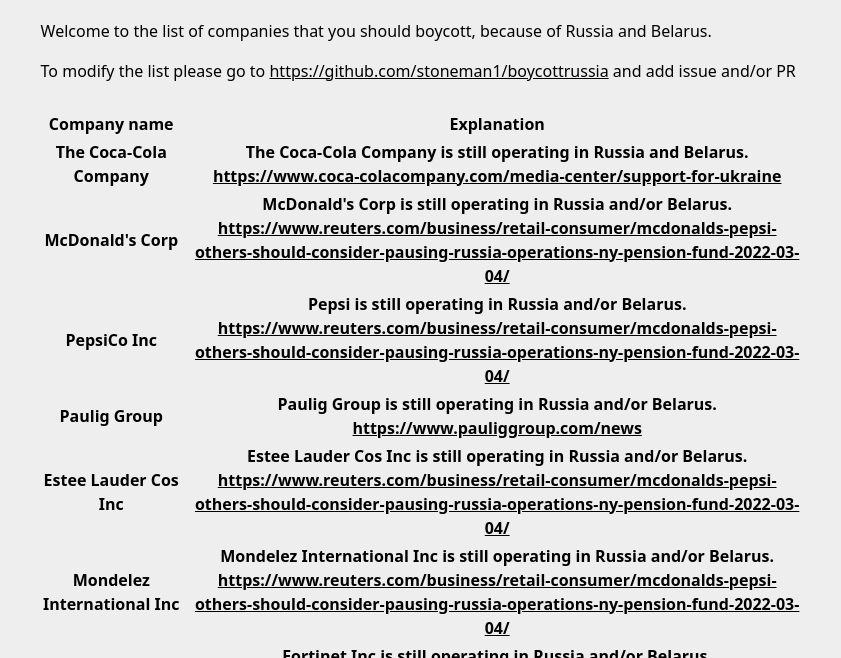
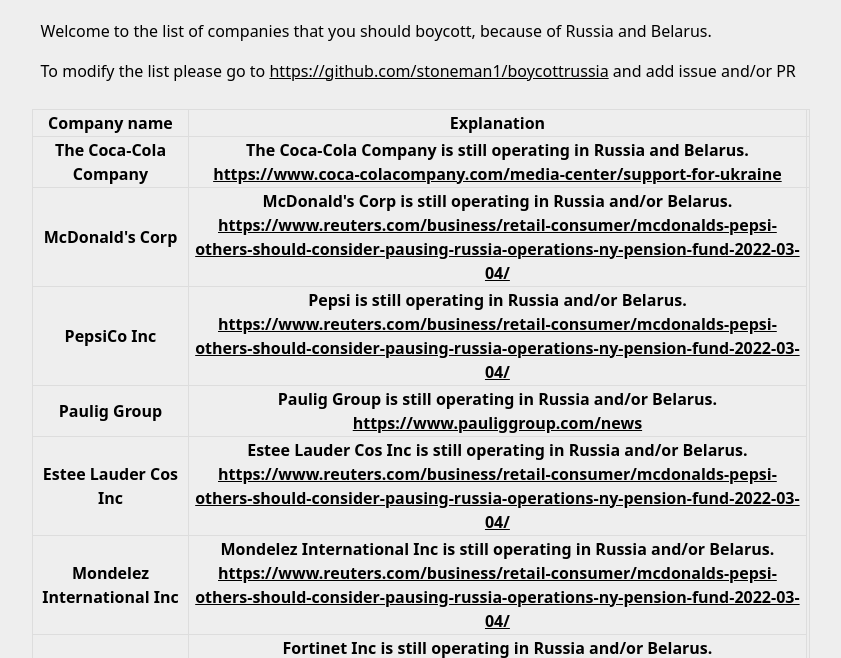
Before and after one commit to BoycottRussia/boycottrussia, a plain HTML site: page index.html in a window 1280 px wide. Shown: the part 72-730 px from the top of the page, without its empty margins (219-1060 px from the left). Drawn offline with Linux system fonts and the light colour scheme.

Commit message:
Add borders

```diff
--- a/style.css
+++ b/style.css
@@ -54,8 +54,12 @@ a:focus {
 
 table {
     margin-top: 3ex;
+    border: 1px solid #ddd;
+    border-collapse: collapse;
 }
-
+th {
+    border: 1px solid #ddd;
+}
 td {
     border: 1px solid #ddd;
     background-color: #fff;
```
